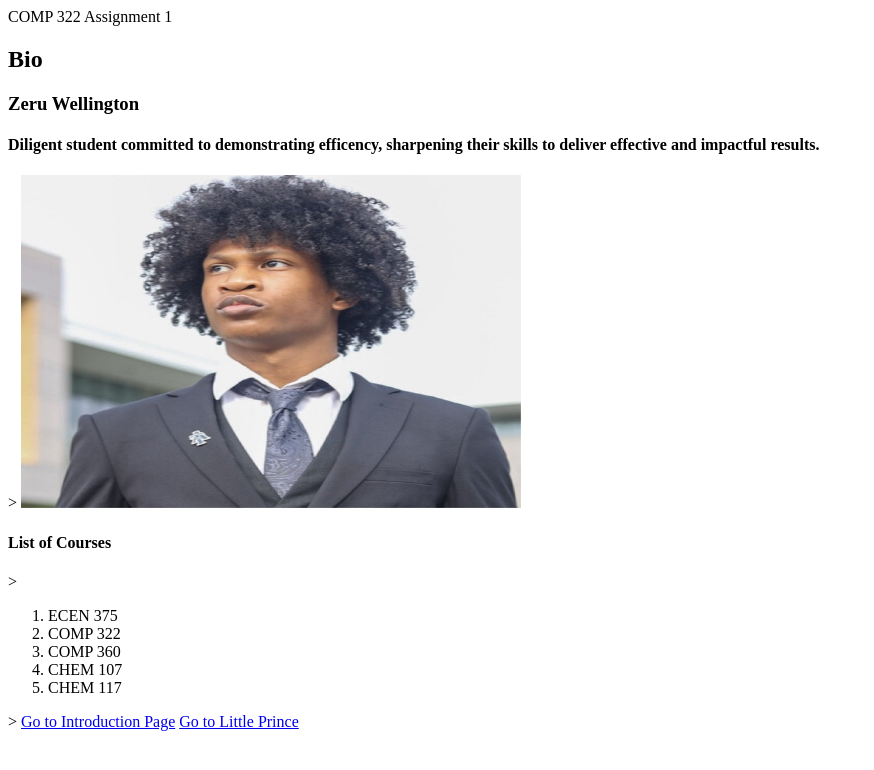
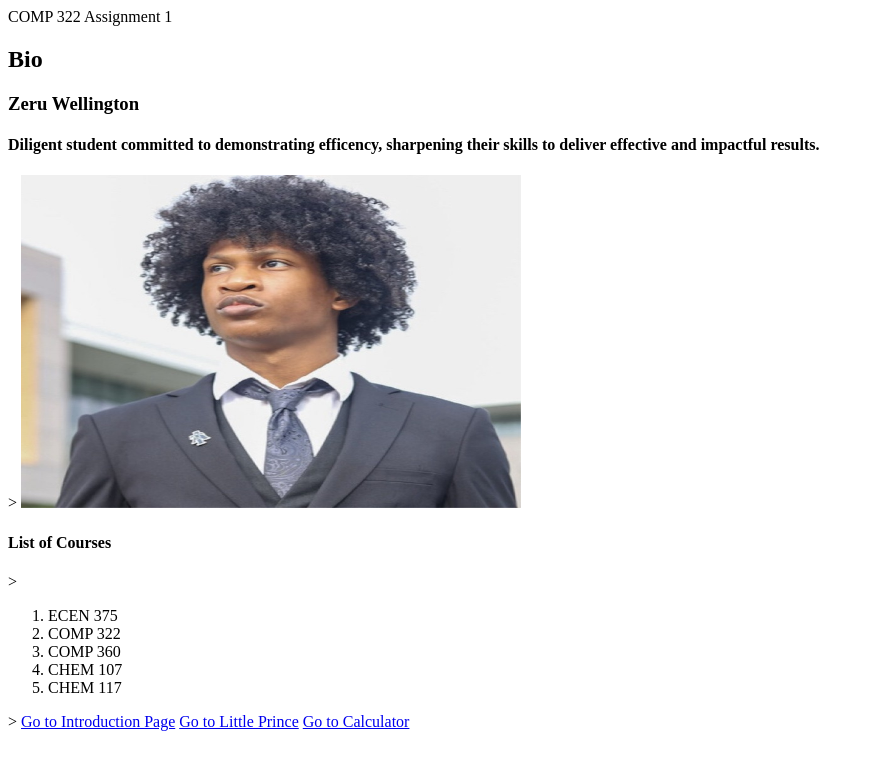
Before and after one commit to zGit423/zGit423.github.io, a plain HTML site: page index.html in a window 1280 px wide. Shown: the whole page, without its empty margins (0-874 px from the left). Drawn offline with Linux system fonts and the light colour scheme.

Commit message:
Add link to Calculator page in index.html

```diff
--- a/index.html
+++ b/index.html
@@ -24,6 +24,8 @@
 <!--- Redirect link to "introduction.html"-->>
 <a href="introduction.html">Go to Introduction Page</a>
 <a href="little_prince.html">Go to Little Prince</a>
+<a href="calculator.html">Go to Calculator</a>
+
 
 
 </body>
```
